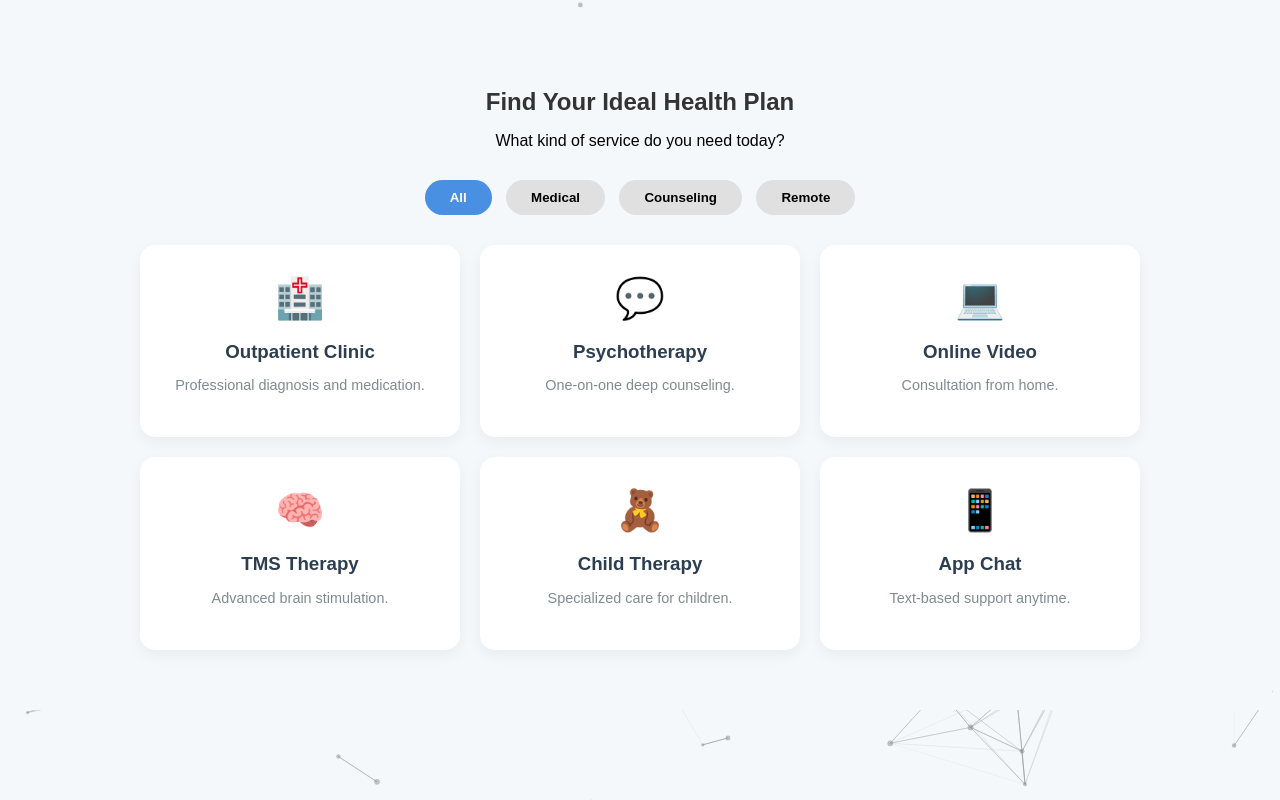
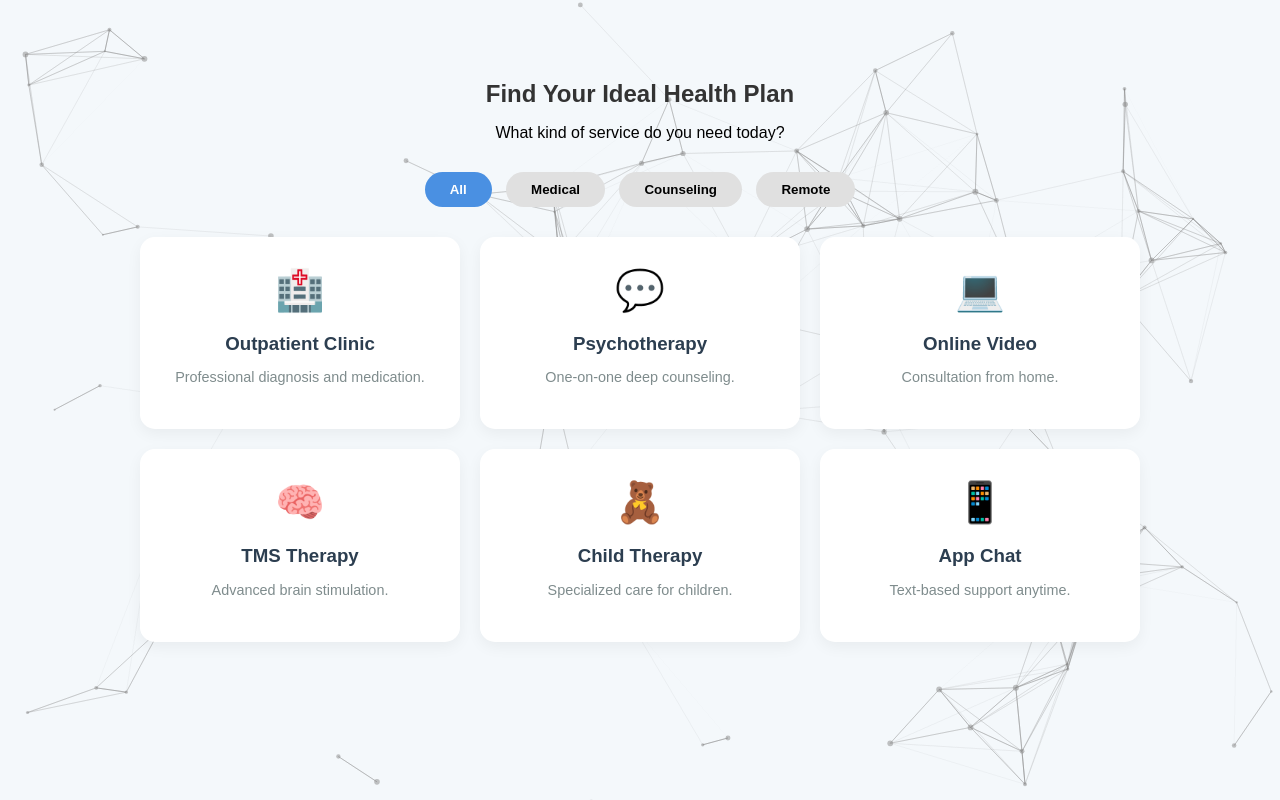
Before and after one commit to Linjim67/myweb, a website: page index.html in a window 1280 px wide. Drawn offline with nearby package versions, Linux system fonts and the light colour scheme.

Commit message:
background-2

```diff
--- a/style.css
+++ b/style.css
@@ -1,25 +1,33 @@
 /* Hero Section Layout */
+
+
+body {
+    background-color: #f4f8fb;
+    /* The color lives here now */
+    margin: 0;
+    padding: 0;
+}
 
 /* Make the background fill the screen and stay behind */
 #tsparticles {
     position: fixed;
-    /* Stays in place when you scroll */
     top: 0;
     left: 0;
     width: 100%;
     height: 100%;
-    z-index: -1;
-    /* Put it behind your content */
-    background-color: #f4f8fb;
-    /* Your background color */
+    z-index: 0;
 }
 
 .hero-banner {
-    background-color: #f4f8fb;
-    /* Light blue-grey background */
+    /* Make this transparent so we see particles through it */
+    background-color: transparent;
+
+    position: relative;
+    /* Needed for z-index to work */
+    z-index: 1;
     padding: 60px 20px;
     text-align: center;
-    font-family: 'Arial', sans-serif;
+    font-family: "Microsoft JhengHei", "Heiti TC", sans-serif;
 }
 
 .hero-content h1 {
@@ -63,6 +71,8 @@
 /* Individual Cards */
 .subject-card {
     background: white;
+    position: relative;
+    z-index: 2;
     padding: 30px;
     border-radius: 15px;
     box-shadow: 0 5px 15px rgba(0, 0, 0, 0.05);
```
